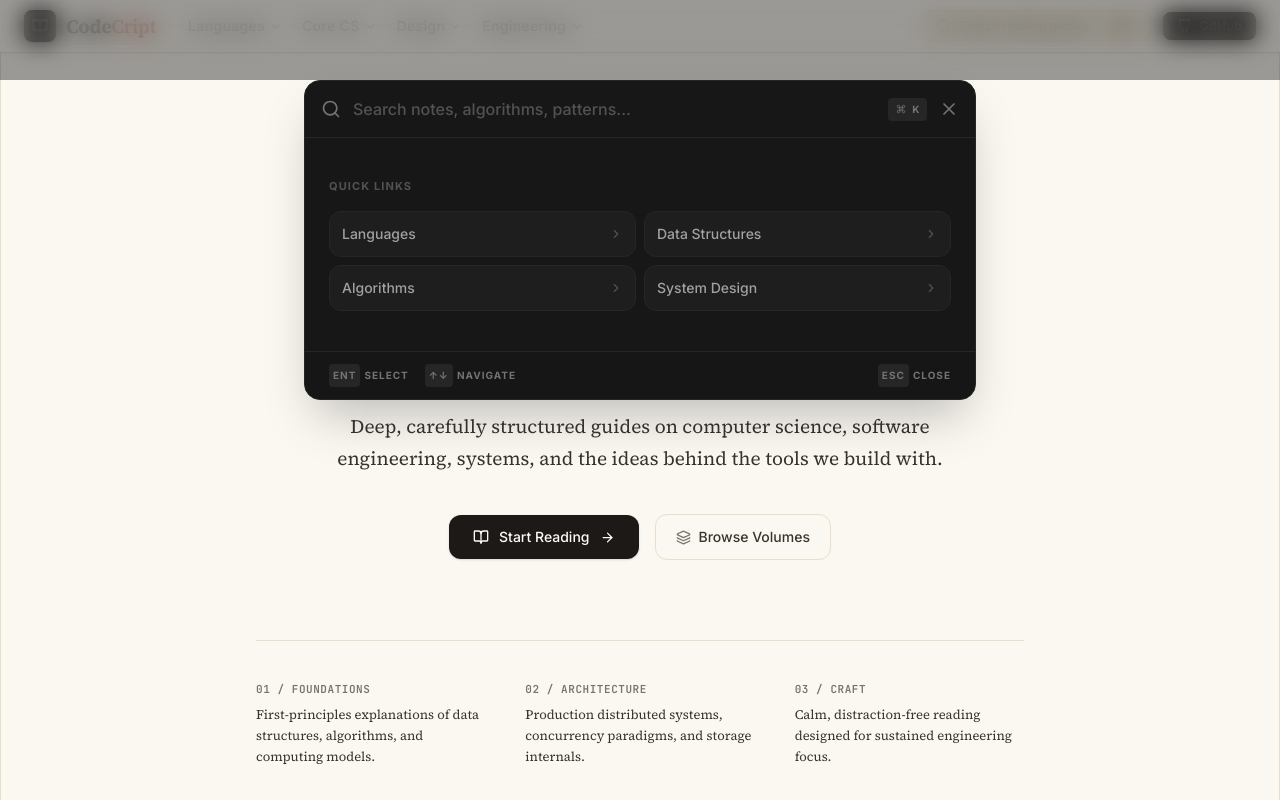
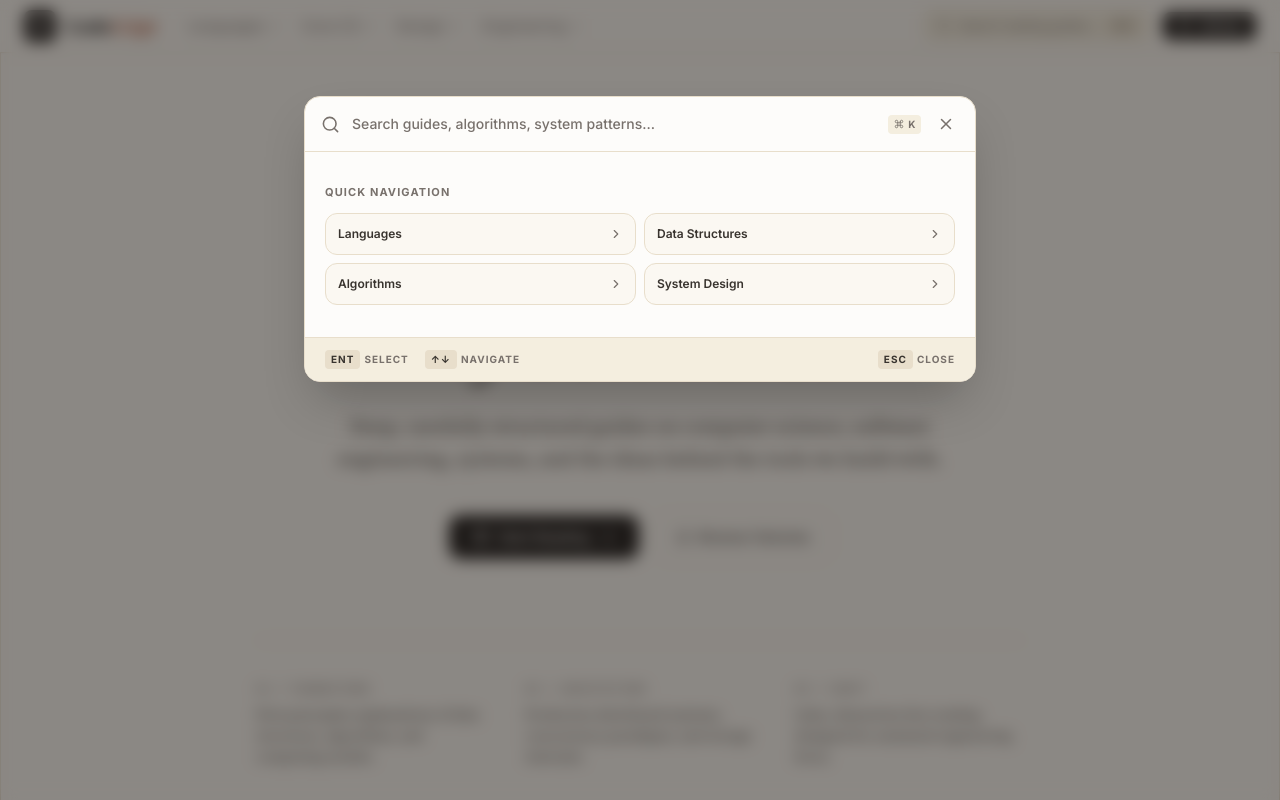
Before and after one commit to itstheanurag/codecript, a React (Vite) app: page / in a window 1280 px wide. Both pictures are taken after a click on the button "Search curriculum". Built offline with nearby package versions, Linux system fonts and the light colour scheme.

Commit message:
fix(search): render overlay via portal to eliminate header backdrop clipping

```diff
--- a/src/components/SearchOverlay.tsx
+++ b/src/components/SearchOverlay.tsx
@@ -1,19 +1,38 @@
-import { useState, useEffect, useRef, useMemo } from "react";
-import { Search as SearchIcon, X, FileText, ChevronRight, Command } from "lucide-react";
+import { useState, useEffect, useRef, useMemo, useCallback } from "react";
+import { createPortal } from "react-dom";
+import {
+  Search as SearchIcon,
+  X,
+  FileText,
+  ChevronRight,
+  Command,
+} from "lucide-react";
 import { useNavigate } from "react-router-dom";
-import Fuse from "fuse.js";
-import { getDocSections } from "../lib/content";
+import Fuse, { type FuseResult } from "fuse.js";
+import { getDocSections, type DocItem } from "../lib/content";
 
-const SearchOverlay = ({ isOpen, onClose }: { isOpen: boolean; onClose: () => void }) => {
+interface SearchEntry {
+  sectionTitle: string;
+  sectionPath: string;
+  doc: DocItem;
+}
+
+const SearchOverlay = ({
+  isOpen,
+  onClose,
+}: {
+  isOpen: boolean;
+  onClose: () => void;
+}) => {
   const [query, setQuery] = useState("");
-  const [selectedIndex, setSelectedIndex] = useState(0);
+  const [rawSelectedIndex, setRawSelectedIndex] = useState(0);
   const navigate = useNavigate();
   const inputRef = useRef<HTMLInputElement>(null);
   const resultsRef = useRef<HTMLDivElement>(null);
 
   const searchIndex = useMemo(() => {
     const sections = getDocSections();
-    const allDocs: any[] = [];
+    const allDocs: SearchEntry[] = [];
 
     Object.entries(sections).forEach(([path, section]) => {
       section.items.forEach((doc) => {
@@ -25,7 +44,7 @@ const SearchOverlay = ({ isOpen, onClose }: { isOpen: boolean; onClose: () => vo
       });
     });
 
-    return new Fuse(allDocs, {
+    return new Fuse<SearchEntry>(allDocs, {
       keys: ["doc.meta.title", "sectionTitle", "doc.slug"],
       threshold: 0.3,
       includeMatches: true,
@@ -37,30 +56,48 @@ const SearchOverlay = ({ isOpen, onClose }: { isOpen: boolean; onClose: () => vo
     return searchIndex.search(query).slice(0, 8);
   }, [query, searchIndex]);
 
+  const selectedIndex =
+    rawSelectedIndex < results.length ? rawSelectedIndex : 0;
+
+  const handleClose = useCallback(() => {
+    setQuery("");
+    setRawSelectedIndex(0);
+    onClose();
+  }, [onClose]);
+
+  const handleSelect = useCallback(
+    (result: FuseResult<SearchEntry>) => {
+      const { sectionPath, doc } = result.item;
+      navigate(`${sectionPath}/${doc.slug}`);
+      handleClose();
+    },
+    [navigate, handleClose],
+  );
+
   useEffect(() => {
     if (isOpen) {
       inputRef.current?.focus();
       document.body.style.overflow = "hidden";
     } else {
       document.body.style.overflow = "unset";
-      setQuery("");
     }
+    return () => {
+      document.body.style.overflow = "unset";
+    };
   }, [isOpen]);
 
   useEffect(() => {
-    setSelectedIndex(0);
-  }, [results]);
-
-  useEffect(() => {
     const handleKeyDown = (e: KeyboardEvent) => {
-      if (e.key === "Escape") onClose();
+      if (e.key === "Escape") handleClose();
       if (e.key === "ArrowDown") {
         e.preventDefault();
-        setSelectedIndex((prev) => (prev + 1) % results.length);
+        setRawSelectedIndex((prev) => (prev + 1) % (results.length || 1));
       }
       if (e.key === "ArrowUp") {
         e.preventDefault();
-        setSelectedIndex((prev) => (prev - 1 + results.length) % results.length);
+        setRawSelectedIndex(
+          (prev) => (prev - 1 + results.length) % (results.length || 1),
+        );
       }
       if (e.key === "Enter" && results[selectedIndex]) {
         handleSelect(results[selectedIndex]);
@@ -69,105 +106,148 @@ const SearchOverlay = ({ isOpen, onClose }: { isOpen: boolean; onClose: () => vo
 
     if (isOpen) window.addEventListener("keydown", handleKeyDown);
     return () => window.removeEventListener("keydown", handleKeyDown);
-  }, [isOpen, results, selectedIndex]);
+  }, [isOpen, results, selectedIndex, handleSelect, handleClose]);
 
-  const handleSelect = (result: any) => {
-    const { sectionPath, doc } = result.item;
-    navigate(`${sectionPath}/${doc.slug}`);
-    onClose();
-  };
+  if (!isOpen || typeof document === "undefined") return null;
 
-  if (!isOpen) return null;
-
-  return (
+  return createPortal(
     <div
-      className="fixed inset-0 z-[100] bg-neutral-950/40 backdrop-blur-md flex items-start justify-center pt-[10vh] px-4"
-      onClick={onClose}
+      className="fixed inset-0 z-[100] bg-ink/50 backdrop-blur-sm flex items-start justify-center pt-[10vh] sm:pt-[12vh] px-4"
+      onClick={handleClose}
     >
       <div
-        className="w-full max-w-2xl bg-neutral-900 border border-neutral-800 rounded-2xl shadow-2xl overflow-hidden animate-in fade-in zoom-in-95 duration-200"
-        onClick={e => e.stopPropagation()}
+        className="w-full max-w-2xl bg-paper-50 border border-paper-300 rounded-2xl shadow-2xl overflow-hidden animate-in fade-in zoom-in-95 duration-150"
+        onClick={(e) => e.stopPropagation()}
       >
-        <div className="flex items-center gap-3 px-4 py-4 border-b border-neutral-800">
-          <SearchIcon className="text-neutral-500 shrink-0" size={20} />
+        <div className="flex items-center gap-3 px-4 py-3.5 border-b border-paper-300">
+          <SearchIcon className="text-ink-muted shrink-0" size={19} />
           <input
             ref={inputRef}
             type="text"
-            placeholder="Search notes, algorithms, patterns..."
-            className="flex-1 bg-transparent border-none outline-none text-neutral-100 placeholder:text-neutral-600 font-medium"
+            placeholder="Search guides, algorithms, system patterns..."
+            className="flex-1 bg-transparent border-none outline-none text-ink placeholder:text-ink-muted font-medium text-sm font-sans"
             value={query}
-            onChange={(e) => setQuery(e.target.value)}
+            onChange={(e) => {
+              setQuery(e.target.value);
+              setRawSelectedIndex(0);
+            }}
           />
-          <div className="flex items-center gap-1.5 px-2 py-1 rounded bg-neutral-800 text-[10px] text-neutral-500 font-bold tracking-tighter sm:flex hidden">
+          <div className="flex items-center gap-1 px-1.5 py-0.5 rounded bg-paper-200 text-[10px] text-ink-muted font-bold tracking-tighter sm:flex hidden font-sans">
             <Command size={10} />
             <span>K</span>
           </div>
-          <button onClick={onClose} className="text-neutral-500 hover:text-neutral-100 transition-colors">
-            <X size={20} />
+          <button
+            onClick={handleClose}
+            className="text-ink-muted hover:text-ink transition-colors cursor-pointer p-1"
+          >
+            <X size={18} />
           </button>
         </div>
 
-        <div ref={resultsRef} className="max-h-[60vh] overflow-y-auto p-2 flex flex-col gap-1">
+        <div
+          ref={resultsRef}
+          className="max-h-[60vh] overflow-y-auto p-2 flex flex-col gap-1"
+        >
           {results.length > 0 ? (
             results.map((result, index) => (
               <button
                 key={`${result.item.sectionPath}-${result.item.doc.slug}`}
                 onClick={() => handleSelect(result)}
-                onMouseEnter={() => setSelectedIndex(index)}
-                className={`flex items-center gap-3 w-full p-3 rounded-xl transition-all text-left ${
-                  index === selectedIndex ? "bg-white/5 border-neutral-700" : "bg-transparent border-transparent"
+                onMouseEnter={() => setRawSelectedIndex(index)}
+                className={`flex items-center gap-3 w-full p-3 rounded-xl transition-all text-left cursor-pointer ${
+                  index === selectedIndex
+                    ? "bg-paper-200 border-paper-400 shadow-2xs"
+                    : "bg-transparent border-transparent"
                 } border`}
               >
-                <div className={`p-2 rounded-lg ${index === selectedIndex ? "bg-white text-neutral-950" : "bg-neutral-800 text-neutral-400"} transition-colors`}>
+                <div
+                  className={`p-2 rounded-lg ${index === selectedIndex ? "bg-ink text-paper-50" : "bg-paper-200 text-accent"} transition-colors`}
+                >
                   <FileText size={18} />
                 </div>
                 <div className="flex-1 min-w-0">
-                  <h4 className={`text-sm font-semibold truncate ${index === selectedIndex ? "text-neutral-50" : "text-neutral-300"}`}>
+                  <h4
+                    className={`text-sm font-semibold truncate ${index === selectedIndex ? "text-ink" : "text-ink-secondary"} font-sans`}
+                  >
                     {result.item.doc.meta.title}
                   </h4>
-                  <div className="flex items-center gap-1 text-[11px] text-neutral-500 font-medium mt-0.5">
+                  <div className="flex items-center gap-1 text-[11px] text-ink-muted font-medium mt-0.5 font-sans">
                     <span>{result.item.sectionTitle}</span>
-                    <ChevronRight size={10} />
-                    <span className="truncate">{result.item.doc.slug}</span>
+                    <ChevronRight size={10} className="text-paper-400" />
+                    <span className="truncate text-ink-muted font-mono">
+                      {result.item.doc.slug}
+                    </span>
                   </div>
                 </div>
                 {index === selectedIndex && (
-                  <span className="text-[10px] text-neutral-600 font-bold uppercase tracking-widest hidden sm:block">Open</span>
+                  <span className="text-[10px] text-accent font-bold uppercase tracking-widest hidden sm:block font-sans">
+                    Open
+                  </span>
                 )}
               </button>
             ))
           ) : query ? (
             <div className="py-12 text-center">
-              <p className="text-neutral-500 text-sm">No results found for "{query}"</p>
+              <p className="text-ink-muted text-sm font-serif">
+                No guides found for &ldquo;{query}&rdquo;
+              </p>
             </div>
           ) : (
-            <div className="py-8 px-4">
-              <p className="text-neutral-600 text-[11px] font-bold uppercase tracking-widest mb-4">Quick Links</p>
+            <div className="py-6 px-3">
+              <p className="text-ink-muted text-[11px] font-bold uppercase tracking-widest mb-3 font-sans">
+                Quick Navigation
+              </p>
               <div className="grid grid-cols-1 sm:grid-cols-2 gap-2">
-                {Object.values(getDocSections()).slice(0, 4).map(section => (
-                  <button
-                    key={section.basePath}
-                    onClick={() => { navigate(section.basePath); onClose(); }}
-                    className="flex items-center justify-between p-3 rounded-xl bg-neutral-800/50 hover:bg-neutral-800 border border-neutral-800 transition-all text-left group"
-                  >
-                    <span className="text-sm font-medium text-neutral-400 group-hover:text-neutral-50">{section.title}</span>
-                    <ChevronRight size={14} className="text-neutral-600 group-hover:text-neutral-50" />
-                  </button>
-                ))}
+                {Object.values(getDocSections())
+                  .slice(0, 4)
+                  .map((section) => (
+                    <button
+                      key={section.basePath}
+                      onClick={() => {
+                        navigate(section.basePath);
+                        handleClose();
+                      }}
+                      className="flex items-center justify-between p-3 rounded-xl bg-paper-100 hover:bg-paper-200 border border-paper-300 transition-all text-left group cursor-pointer"
+                    >
+                      <span className="text-xs font-semibold text-ink-secondary group-hover:text-ink font-sans">
+                        {section.title}
+                      </span>
+                      <ChevronRight
+                        size={14}
+                        className="text-ink-muted group-hover:text-ink"
+                      />
+                    </button>
+                  ))}
               </div>
             </div>
           )}
         </div>
 
-        <div className="p-3 border-t border-neutral-800 bg-neutral-900/50 flex items-center justify-between text-[10px] text-neutral-500 font-bold uppercase tracking-widest px-6">
+        <div className="p-3 border-t border-paper-300 bg-paper-200 flex items-center justify-between text-[10px] text-ink-muted font-bold uppercase tracking-widest px-5 font-sans">
           <div className="flex items-center gap-4">
-            <span className="flex items-center gap-1"><span className="p-1 rounded bg-neutral-800">ENT</span> SELECT</span>
-            <span className="flex items-center gap-1"><span className="p-1 rounded bg-neutral-800">↑↓</span> NAVIGATE</span>
+            <span className="flex items-center gap-1">
+              <span className="px-1.5 py-0.5 rounded bg-paper-300 text-ink-secondary">
+                ENT
+              </span>{" "}
+              SELECT
+            </span>
+            <span className="flex items-center gap-1">
+              <span className="px-1.5 py-0.5 rounded bg-paper-300 text-ink-secondary">
+                ↑↓
+              </span>{" "}
+              NAVIGATE
+            </span>
           </div>
-          <span className="flex items-center gap-1"><span className="p-1 rounded bg-neutral-800">ESC</span> CLOSE</span>
+          <span className="flex items-center gap-1">
+            <span className="px-1.5 py-0.5 rounded bg-paper-300 text-ink-secondary">
+              ESC
+            </span>{" "}
+            CLOSE
+          </span>
         </div>
       </div>
-    </div>
+    </div>,
+    document.body,
   );
 };
 
```
